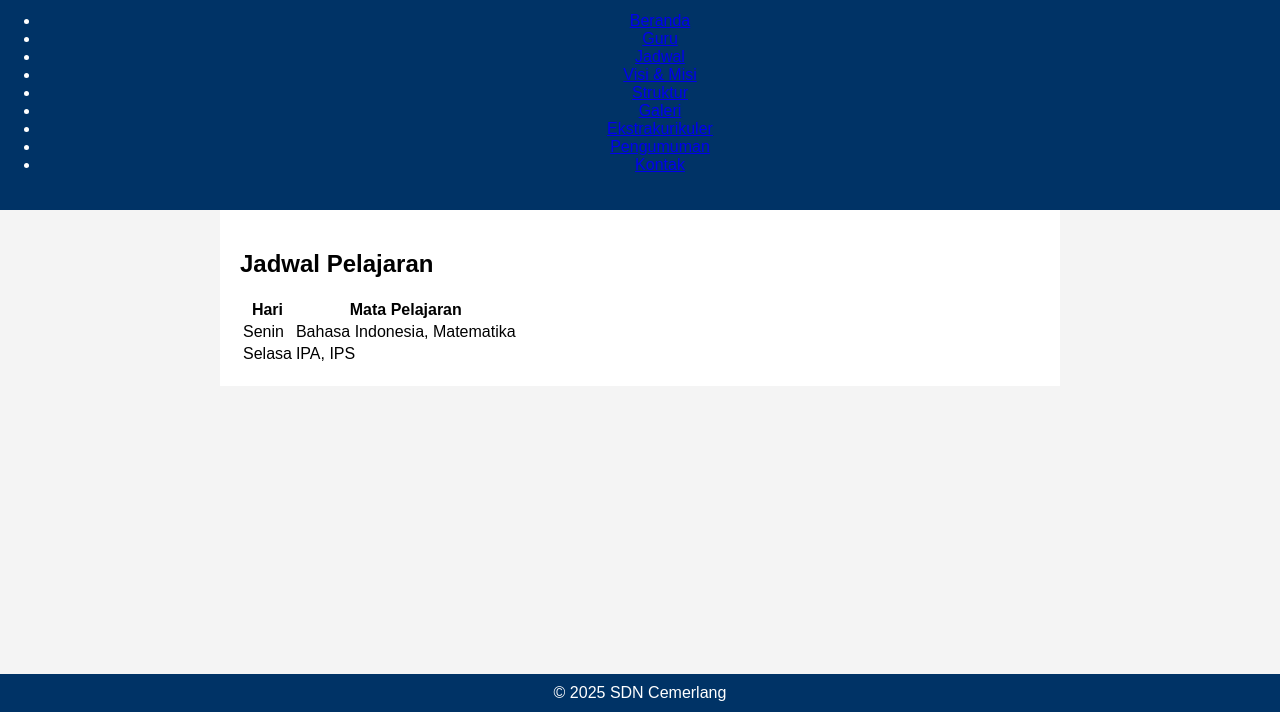
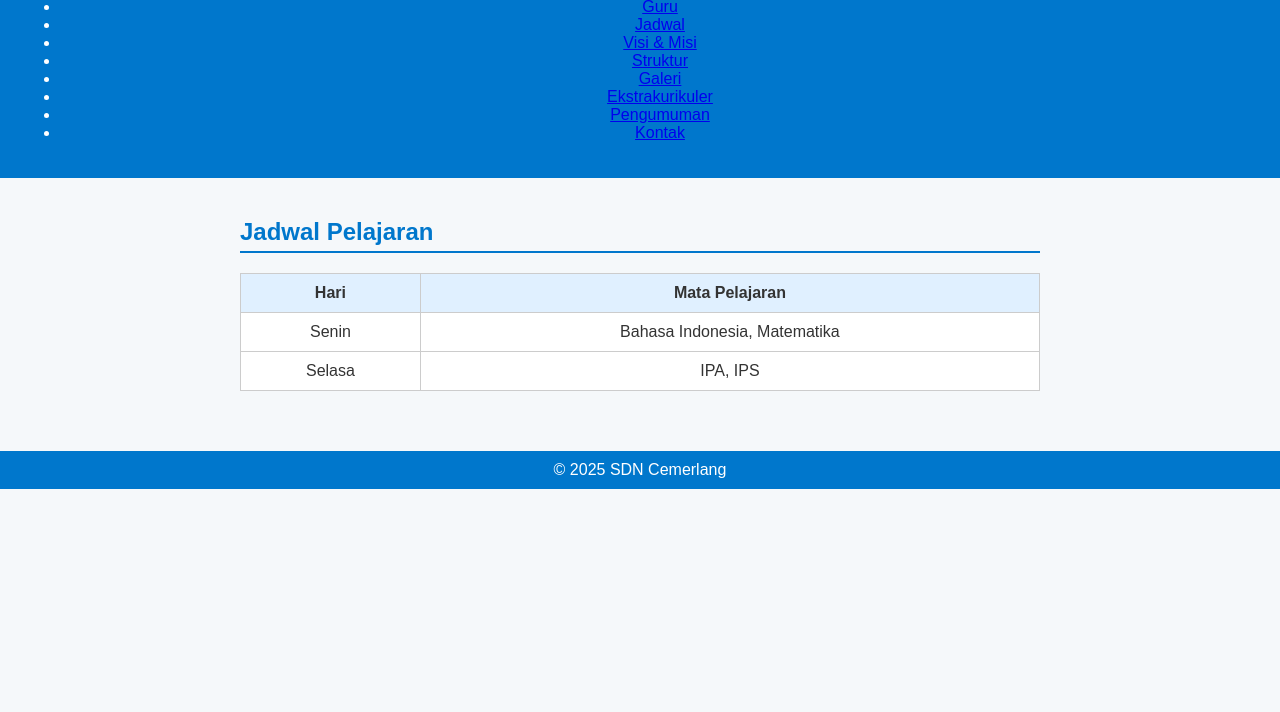
Before and after one commit to b4puck/B4puck.github.io, a plain HTML site: page jadwal.html in a window 1280 px wide. Shown: the part 88-800 px from the top of the page. Drawn offline with Linux system fonts and the light colour scheme.

Commit message:
Update style.css

```diff
--- a/style.css
+++ b/style.css
@@ -1,39 +1,89 @@
+/* Gaya Umum */
+body {
+  margin: 0;
+  font-family: Arial, sans-serif;
+  background-color: #f5f8fa;
+  color: #333;
+}
 
-body {
-  font-family: Arial, sans-serif;
-  margin: 0;
-  padding: 0;
-  background-color: #f4f4f4;
-}
+/* Header */
 header {
-  background-color: #003366;
+  background-color: #0077cc;
   color: white;
-  padding: 20px 0;
+  padding: 20px;
   text-align: center;
 }
+
+header h1 {
+  margin: 0;
+  font-size: 28px;
+}
+
+/* Navigasi */
 nav {
-  background-color: #0055aa;
+  background-color: #004a99;
+  text-align: center;
   padding: 10px 0;
-  text-align: center;
 }
+
 nav a {
   color: white;
+  text-decoration: none;
   margin: 0 15px;
-  text-decoration: none;
   font-weight: bold;
+  transition: background 0.3s;
+  padding: 6px 10px;
+  border-radius: 4px;
 }
+
+nav a:hover {
+  background-color: #0066cc;
+}
+
+/* Konten Utama */
 main {
   padding: 20px;
-  background-color: white;
   max-width: 800px;
-  margin: auto;
+  margin: 0 auto;
 }
+
+/* Judul */
+h2 {
+  color: #0077cc;
+  border-bottom: 2px solid #0077cc;
+  padding-bottom: 5px;
+}
+
+h3 {
+  color: #005fa3;
+}
+
+/* Footer */
 footer {
-  background-color: #003366;
+  background-color: #0077cc;
   color: white;
   text-align: center;
-  padding: 10px 0;
-  position: fixed;
+  padding: 10px;
+  margin-top: 40px;
+}
+
+/* Tabel (misal untuk jadwal) */
+table {
   width: 100%;
-  bottom: 0;
+  border-collapse: collapse;
+  margin-top: 15px;
 }
+
+table, th, td {
+  border: 1px solid #ccc;
+}
+
+th, td {
+  padding: 10px;
+  text-align: center;
+  background-color: #fff;
+}
+
+th {
+  background-color: #e0f0ff;
+}
```
